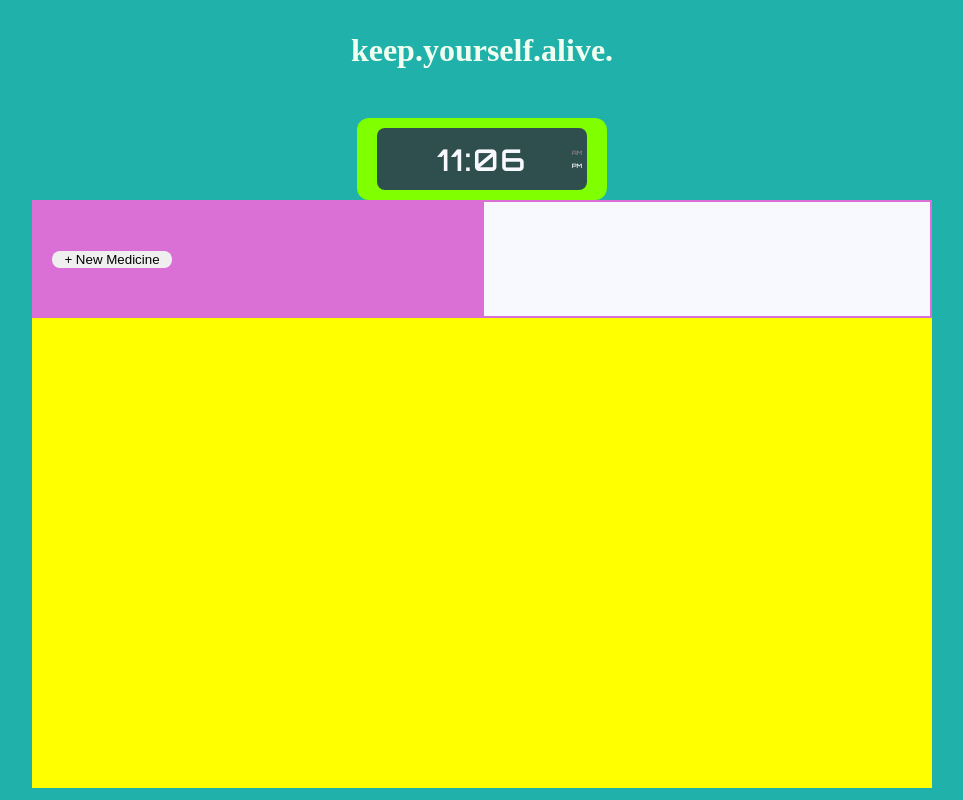
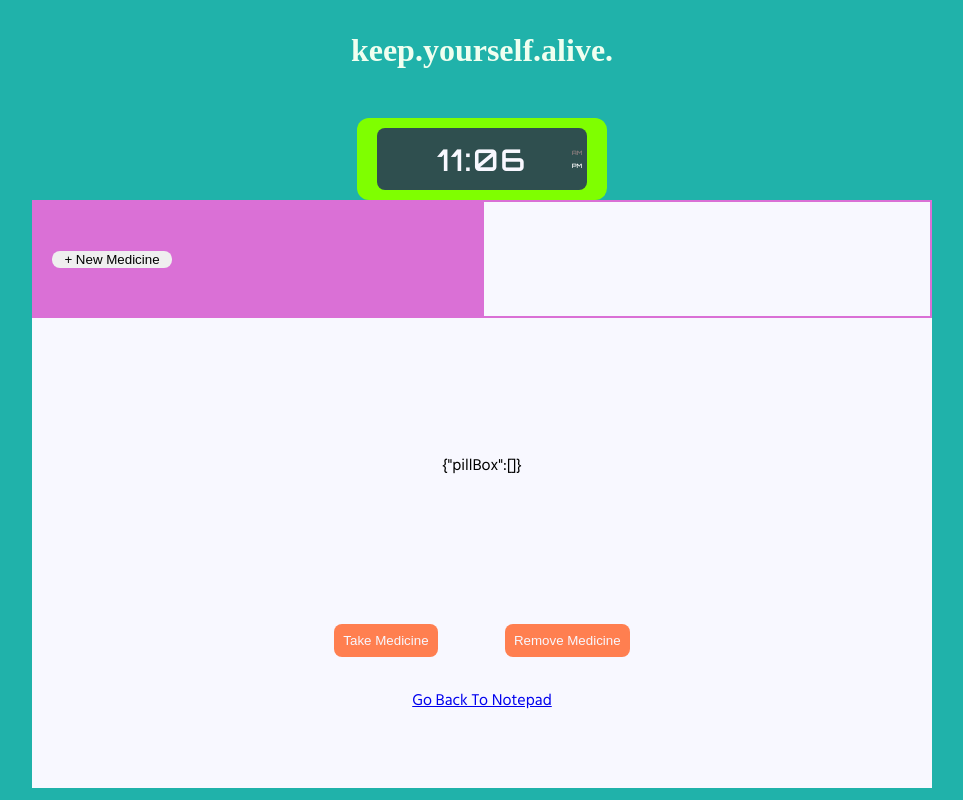
Before and after one commit to PierreLampre/medicine-tracker, a React (Create React App) app: page /edit-medicine in a window 1280 px wide. Shown: the whole page, without its empty margins (158-1121 px from the left). Built offline with nearby package versions, Linux system fonts and the light colour scheme; a web font is replaced by a local one.

Commit message:
each pill has attributes for its name, interval, and array index #.  When a pill is clicked, it links to a view called editmedicine.  logic for viewing and editing the specific pill data to come

```diff
--- a/src/components/Pill/Pill.js
+++ b/src/components/Pill/Pill.js
@@ -1,11 +1,19 @@
 import React from 'react'
+import { Link } from "react-router-dom"
 import "./pill.css"
 
 const Pill = (props) => {
     return (
-        <div className="pill" interval={props.int}>
-            {props.name}
-        </div>
+        <Link className="link" to="/edit-medicine">
+            <div
+                className="pill"
+                name={props.name}
+                interval={props.int}
+                showkey={props.showkey}
+            >
+                {props.name}
+            </div>
+        </Link>
     )
 }
 
--- a/src/components/Pill/pill.css
+++ b/src/components/Pill/pill.css
@@ -6,3 +6,7 @@
     color: ghostwhite;
     border-radius: 16px;
 }
+
+.link {
+    text-decoration: none;
+}
--- a/src/components/Setter/Setter.js
+++ b/src/components/Setter/Setter.js
@@ -15,7 +15,12 @@ const Setter = (props) => {
                 <div className="pill-box">
                     {props.pillBox.length > 0 ?
                     props.pillBox.map(pill => (
-                        <Pill name={pill.name} int={pill.interval} key={pill.name}/>
+                        <Pill
+                            name={pill.name}
+                            int={pill.interval}
+                            key={props.pillBox.indexOf(pill)}
+                            showkey={props.pillBox.indexOf(pill)}
+                        />
                     )) : null}
                 </div>
             </div>
--- /dev/null
+++ b/src/components/Views/EditMedicine/EditMedicine.js
@@ -0,0 +1,23 @@
+import React, { useState } from 'react'
+import { Link } from "react-router-dom"
+import "./edit-medicine.css"
+
+const EditMedicine = (props) => {
+
+    return (
+        <div className="edit-medicine-container">
+           <div className="center">
+                {JSON.stringify(props)}
+           </div>
+           <div className="edit-button-box">
+               <button className="edit-button">Take Medicine</button>
+               <button className="edit-button">Remove Medicine</button>
+           </div>
+           <Link to="/" className="go-back">
+            Go Back To Notepad
+           </Link>
+        </div>
+    )
+}
+
+export default EditMedicine
--- /dev/null
+++ b/src/components/Views/EditMedicine/edit-medicine.css
@@ -0,0 +1,39 @@
+.edit-medicine-container{
+        width: 100%;
+        height: 100%;
+        display: grid;
+        align-items: center;
+        justify-items: center;
+        align-self: start;
+        background: ghostwhite;
+        grid-row: 3 / 11;
+        grid-column: 1 / 2;
+        grid-template-columns: 20px repeat(8, 1fr) 20px;
+        grid-template-rows: repeat(8, 1fr);
+}
+
+.center {
+    grid-column: 4 / 8;
+    grid-row: 2 / 5;
+}
+
+.edit-button-box {
+    grid-column: 4 / 8;
+    grid-row: 6 / 7;
+    width: 100%;
+    display: flex;
+    justify-content: space-evenly;
+}
+
+.edit-button {
+    padding: 9px;
+    background: coral;
+    color: ghostwhite;
+    border-radius: 8px;
+    cursor: pointer;
+}
+
+.go-back {
+    grid-column: 4 / 8;
+    grid-row: 7 / 8;
+}
--- a/src/components/Views/Views.js
+++ b/src/components/Views/Views.js
@@ -1,8 +1,9 @@
 import React, { useState, useEffect } from 'react'
 import { BrowserRouter, Switch, Route } from "react-router-dom"
 import Setter from "../Setter/Setter"
-import Notepad from "../Notepad/Notepad"
-import NewMedicine from "../NewMedicine/NewMedicine"
+import Notepad from "./Notepad/Notepad"
+import NewMedicine from "./NewMedicine/NewMedicine"
+import EditMedicine from "./EditMedicine/EditMedicine"
 import "./views.css"
 
 const Views = () => {
@@ -13,7 +14,9 @@ const Views = () => {
     });
 
     const [pillBox, setPillBox] = useState([]);
+    const [pillToEdit, setPillToEdit] = useState(null);
 
+    //sets pill to be loaded into pillBox
     function handleSetPill(name, interval) {
         setPill({
             name: name,
@@ -21,6 +24,8 @@ const Views = () => {
         });
     }
 
+    //boolean-esque logic to place pill in pillBox when values of pill are changed
+    //once a pill is added, the values are reset to initial state
     if (pill.name !== "" && pill.interval !== 0) {
         setPillBox([...pillBox, pill])
         setPill({name: "", interval: 0})
@@ -42,6 +47,11 @@ const Views = () => {
                         <NewMedicine pill={pill} passedFunc={handleSetPill}/>
                     </Route>
                 </Switch>
+                <Switch>
+                    <Route path="/edit-medicine">
+                        <EditMedicine pillBox={pillBox}/>
+                    </Route>
+                </Switch>
             </BrowserRouter>
 
         </div>
```
Also changed, not shown: src/components/Views/NewMedicine/NewMedicine.js (renamed from src/components/NewMedicine/NewMedicine.js), src/components/Views/NewMedicine/new-medicine.css (renamed from src/components/NewMedicine/new-medicine.css), src/components/Views/Notepad/Notepad.js (renamed from src/components/Notepad/Notepad.js), src/components/Views/Notepad/notepad.css (renamed from src/components/Notepad/notepad.css), 1 other file (tests, documents, lock files or other folders).
